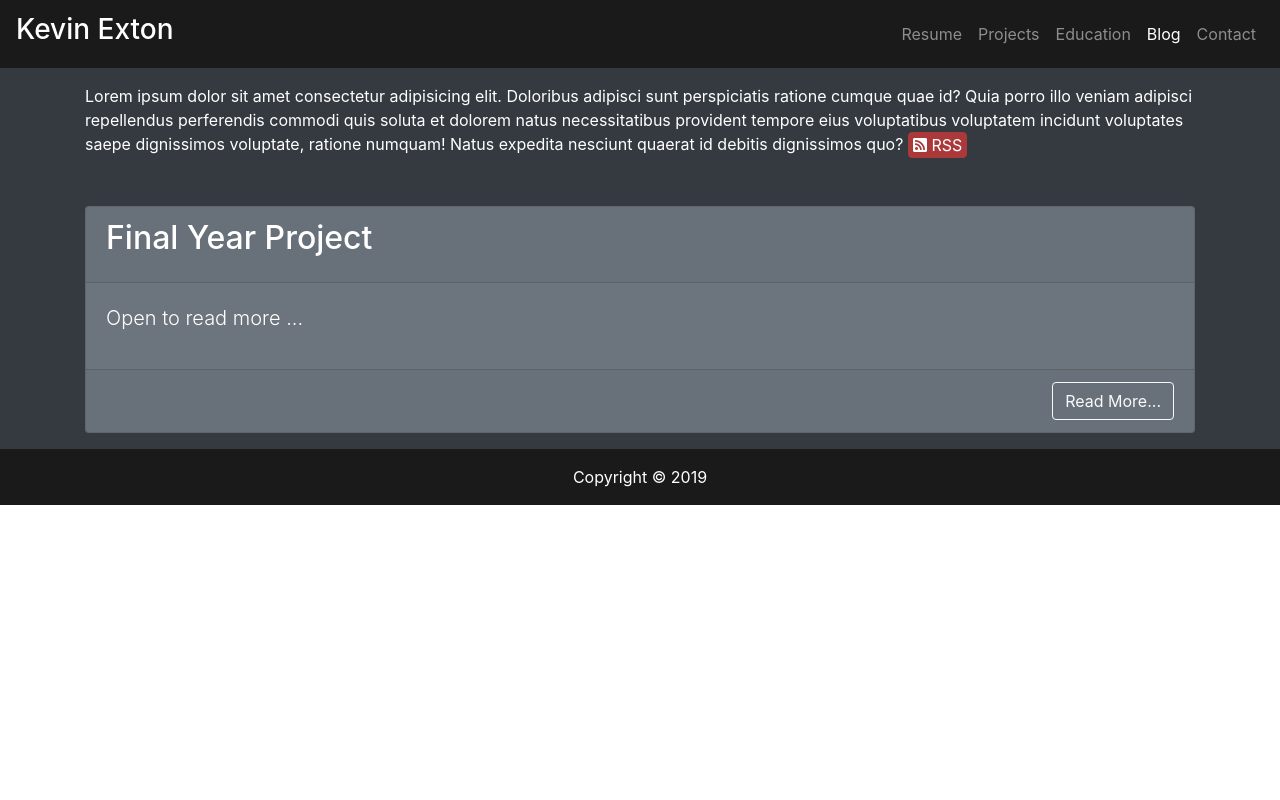
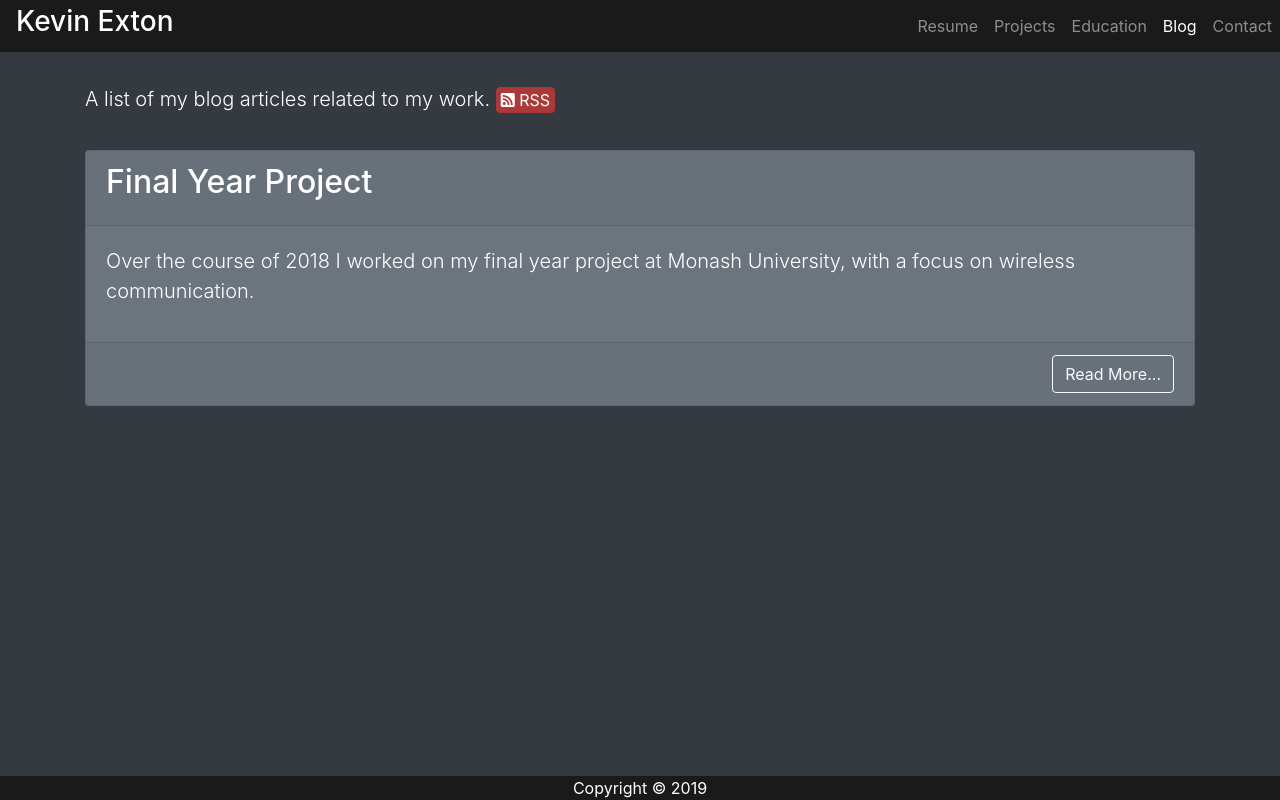
Before and after one commit to kcexn/kcexn.github.io.dev, a plain HTML site: page blog/index.html in a window 1280 px wide. Drawn offline with nearby package versions, Linux system fonts and the light colour scheme.

Commit message:
Fixed the website

```diff
--- a/blog/feed.xml
+++ b/blog/feed.xml
@@ -1,4 +1,4 @@
-<?xml version="1.0" encoding="utf-8"?><feed xmlns="http://www.w3.org/2005/Atom" ><generator uri="https://jekyllrb.com/" version="3.8.5">Jekyll</generator><link href="https://kcexn.github.io/blog/blog/feed.xml" rel="self" type="application/atom+xml" /><link href="https://kcexn.github.io/blog/blog/" rel="alternate" type="text/html" /><updated>2019-01-26T23:08:56+11:00</updated><id>https://kcexn.github.io/blog/blog/feed.xml</id><title type="html">Blog</title><subtitle>Technical blog that belongs as part of my portfolio</subtitle><entry><title type="html">Final Year Project</title><link href="https://kcexn.github.io/blog/blog/study/2019/01/25/Final-Year-Project.html" rel="alternate" type="text/html" title="Final Year Project" /><published>2019-01-25T12:44:00+11:00</published><updated>2019-01-25T12:44:00+11:00</updated><id>https://kcexn.github.io/blog/blog/study/2019/01/25/Final-Year-Project</id><content type="html" xml:base="https://kcexn.github.io/blog/blog/study/2019/01/25/Final-Year-Project.html">&lt;p&gt;Over the course of the university year of 2018 I worked on my final
+<?xml version="1.0" encoding="utf-8"?><feed xmlns="http://www.w3.org/2005/Atom" ><generator uri="https://jekyllrb.com/" version="3.8.5">Jekyll</generator><link href="https://kcexn.github.io/blog/blog/feed.xml" rel="self" type="application/atom+xml" /><link href="https://kcexn.github.io/blog/blog/" rel="alternate" type="text/html" /><updated>2019-01-27T12:52:03+11:00</updated><id>https://kcexn.github.io/blog/blog/feed.xml</id><title type="html">Blog</title><subtitle>Technical blog that belongs as part of my portfolio</subtitle><entry><title type="html">Final Year Project</title><link href="https://kcexn.github.io/blog/blog/study/2019/01/25/Final-Year-Project.html" rel="alternate" type="text/html" title="Final Year Project" /><published>2019-01-25T12:44:00+11:00</published><updated>2019-01-25T12:44:00+11:00</updated><id>https://kcexn.github.io/blog/blog/study/2019/01/25/Final-Year-Project</id><content type="html" xml:base="https://kcexn.github.io/blog/blog/study/2019/01/25/Final-Year-Project.html">&lt;p&gt;Over the course of the university year of 2018 I worked on my final
 year project. Other universities and other degrees will also call it
 the capstone project, or perhaps, an honours project. This
 was definitely one of the most educational work I did while I was at
--- a/blog/index.html
+++ b/blog/index.html
@@ -14,10 +14,12 @@
     <link rel="stylesheet" href="/blog/css/bootstrap.css" />
     <link rel="stylesheet" href="/blog/css/style.css" />
   </head>
-  <body>
+  <body class="bg-dark">
     <!-- NAVBAR -->
-    <nav class="navbar navbar-expand-md navbar-dark bg-dark-blue">
-      <a href="#" class="navbar-brand"><h3>Kevin Exton</h3></a>
+    <nav
+      class="navbar navbar-expand-md navbar-dark bg-dark-blue sticky-top p-0"
+    >
+      <a href="#" class="navbar-brand ml-3"><h3>Kevin Exton</h3></a>
       <button
         class="navbar-toggler"
         data-toggle="collapse"
@@ -44,7 +46,9 @@
             >
           </li>
           <li class="nav-item">
-            <a href="/blog" class="nav-link active">Blog</a>
+            <a href="/blog/index.html" class="nav-link active"
+              >Blog</a
+            >
           </li>
           <li class="nav-item">
             <a href="https://kcexn.github.io/contact.html" class="nav-link"
@@ -62,14 +66,8 @@
       <div class="container">
         <div class="row">
           <div class="col">
-            <p>
-              Lorem ipsum dolor sit amet consectetur adipisicing elit. Doloribus
-              adipisci sunt perspiciatis ratione cumque quae id? Quia porro illo
-              veniam adipisci repellendus perferendis commodi quis soluta et
-              dolorem natus necessitatibus provident tempore eius voluptatibus
-              voluptatem incidunt voluptates saepe dignissimos voluptate,
-              ratione numquam! Natus expedita nesciunt quaerat id debitis
-              dignissimos quo?
+            <p class="lead mt-3">
+              A list of my blog articles related to my work.
               <a
                 href="/blog/feed.xml"
                 class="btn btn-info px-1 py-0"
@@ -79,7 +77,7 @@
             </p>
           </div>
         </div>
-        <div class="row mt-3" id="spacer-2"></div>
+        <div class="row mt-1" id="spacer-2"></div>
 
         <div class="row mt-3">
           <div class="col">
@@ -92,8 +90,7 @@
               <div class="card-body">
                 <div class="card-text">
                   <p class="lead">
-                     Open to read
-                    more ...
+                     Over the course of 2018 I worked on my final year project at Monash University, with a focus on wireless communication.
                   </p>
                 </div>
               </div>
@@ -116,8 +113,11 @@
 
 
     <!-- FOOTER -->
-    <footer id="blog-footer" class="bg-dark-blue text-white text-center p-3">
-      Copyright &copy; <span id="year"></span>
+    <footer
+      id="blog-footer"
+      class="bg-dark-blue text-white text-center p-0 fixed-bottom"
+    >
+      Copyright &copy; 2019
     </footer>
 
     <script
@@ -135,8 +135,5 @@
       integrity="sha384-B0UglyR+jN6CkvvICOB2joaf5I4l3gm9GU6Hc1og6Ls7i6U/mkkaduKaBhlAXv9k"
       crossorigin="anonymous"
     ></script>
-    <script>
-      $("#year").text(new Date().getFullYear());
-    </script>
   </body>
 </html>
```
Also changed, not shown: contact.html (+10 -2 lines), index.html (+6 -8 lines).
